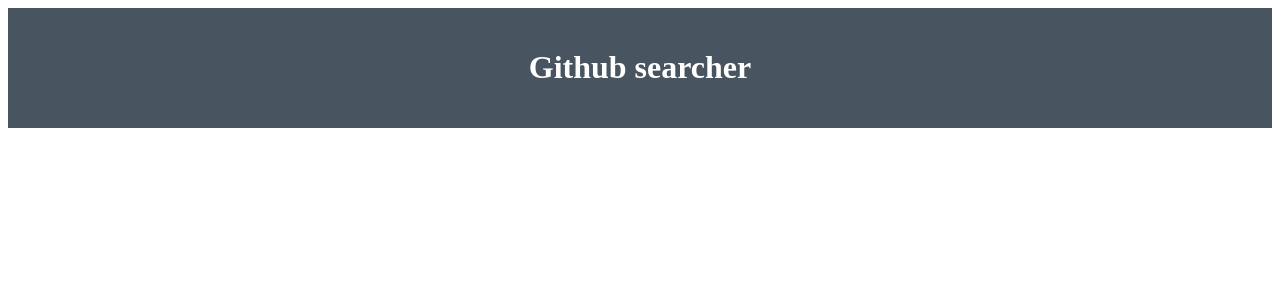
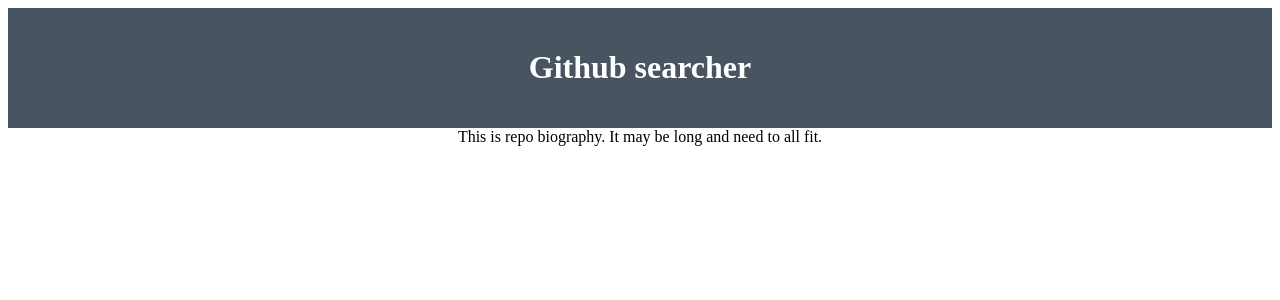
Before and after one commit to savaukr/atlana_search_user, a React (Create React App) app: page /1 in a window 1280 px wide. Shown: the top 300 px of the page. Built offline with nearby package versions, Linux system fonts and the light colour scheme.

Commit message:
user started

```diff
--- a/src/App.tsx
+++ b/src/App.tsx
@@ -1,5 +1,6 @@
-import React from "react";
+import React, { useState } from "react";
 import { Route, Routes } from "react-router-dom";
+import { TUser } from "./components/user.type";
 import Users from "./components/users/users";
 import User from "./components/user/user";
 import Header from "./components/header/header";
@@ -9,12 +10,13 @@
 // import CityDetails from "./components/cityDetails/cityDetails";
 
 function App() {
+  const [users, setUsers] = useState<TUser[]>([]);
   return (
     <div className="App">
       <Header />
       <Routes>
-        <Route path="/" element={<Users />} />
-        <Route path="/:id" element={<User />} />
+        <Route path="/" element={<Users users={users} setUsers={setUsers} />} />
+        <Route path="/:id" element={<User users={users} />} />
       </Routes>
     </div>
   );
--- a/src/components/user/user.tsx
+++ b/src/components/user/user.tsx
@@ -1,6 +1,23 @@
 import React from "react";
+import { useParams } from "react-router-dom";
+import { TUser } from "../user.type";
 import styles from "./user.module.scss";
-
-export default function User() {
-  return <div className={styles.wrapper}></div>;
+type Props = {
+  users: TUser[];
+};
+export default function User({ users }: Props) {
+  const params = useParams();
+  const user = users.find((user) => Number(params.id) === user.id);
+  return (
+    <div className={styles.wrapper}>
+      <div>
+        <div>
+          <div></div>
+        </div>
+        <div></div>
+      </div>
+      <div>This is repo biography. It may be long and need to all fit.</div>
+      <div className={styles.repoesTable}></div>
+    </div>
+  );
 }
--- a/src/components/users/users.tsx
+++ b/src/components/users/users.tsx
@@ -25,12 +25,14 @@
   { name: "Name", width: "45%" },
   { name: "Link", width: "30%" },
 ];
-
-export default function Users() {
+type Props = {
+  users: TUser[];
+  setUsers: (users: TUser[]) => void;
+};
+export default function Users({ users, setUsers }: Props) {
   const navigate = useNavigate();
   const [search, setSearch] = useState<string>("");
   const [error, setError] = useState<string | null>(null);
-  const [users, setUsers] = useState<TUser[]>([]);
 
   useEffect(() => {
     const usersLocalStorage = localStorage.getItem("users");
```
